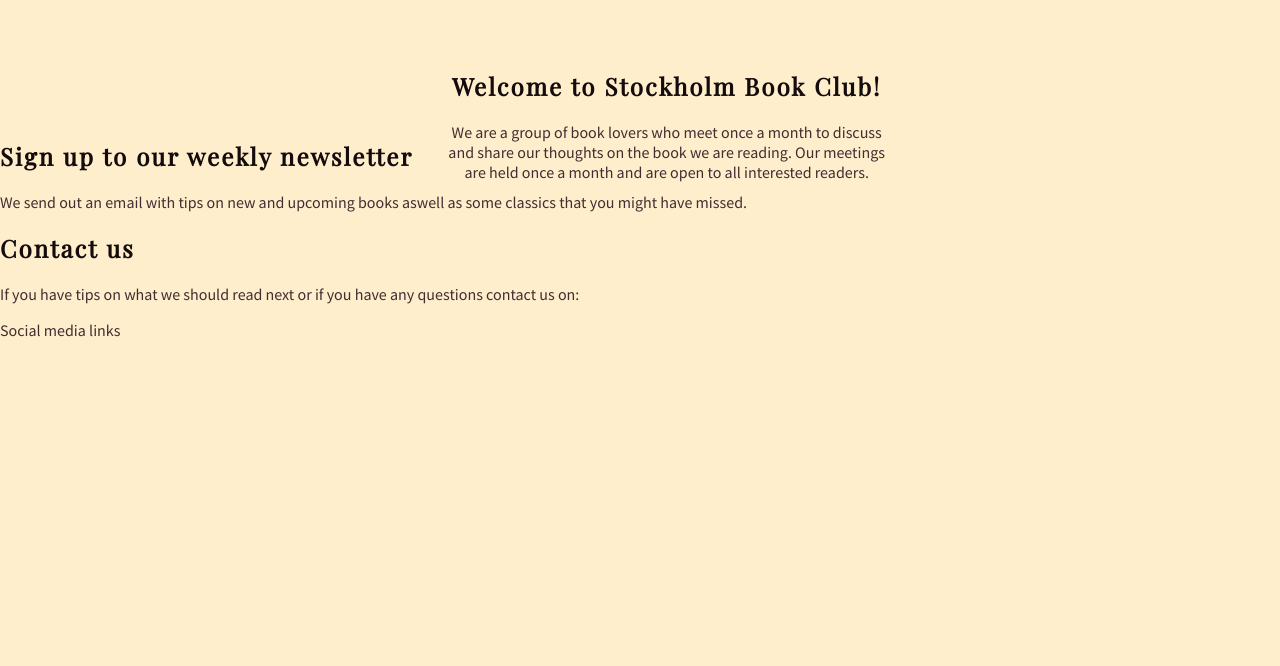
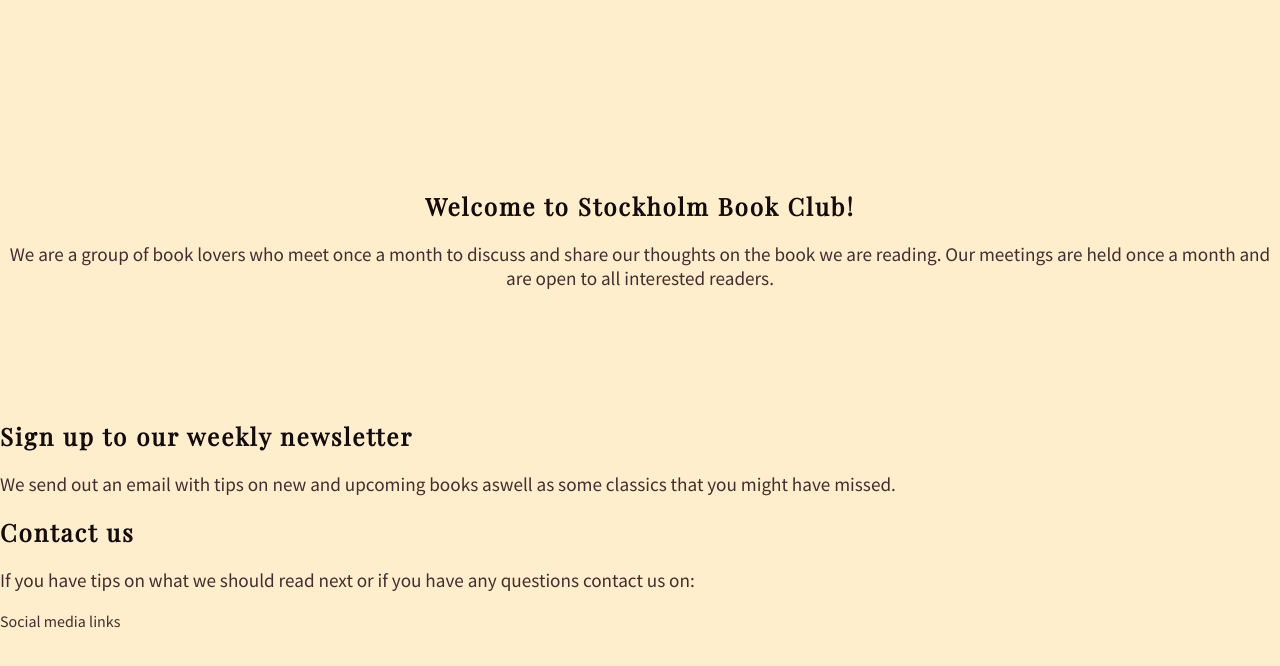
Before and after one commit to AntonLundd/portfolio-project-1, a plain HTML site: page index.html in a window 1280 px wide. Shown: the part 102-768 px from the top of the page. Drawn offline with nearby package versions, Linux system fonts and the light colour scheme.

Commit message:
Add about us styling and changed paragraph font size

```diff
--- a/assets/css/style.css
+++ b/assets/css/style.css
@@ -9,10 +9,13 @@ body {
     color: #402E32;
 }
 
+p {
+    font-size: 120%;
+}
+
 /* Headings and Logo */
 
-h1,
-h2 {
+h1, h2 {
     font-family: Playfair Display, sans-serif;
     letter-spacing: 2px;
     color: #140b0d;
@@ -54,7 +57,9 @@ h2 {
 
 #about-box {
     height: 200px;
-    width: 75%;
+    margin-bottom: 200px;
+    padding-top: 100px;
+    width: 100%;
     text-align: center;
     position: relative;
     top: 150px;
```
Also changed, not shown: assets/images/bookshelfs.webp (added).
